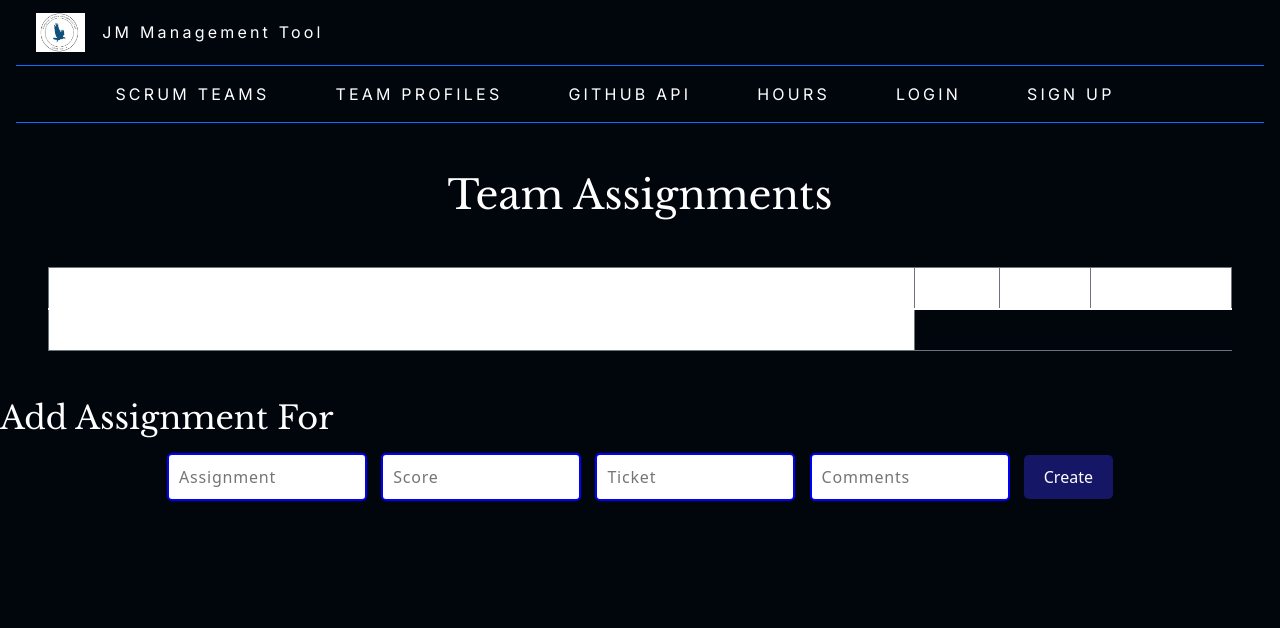
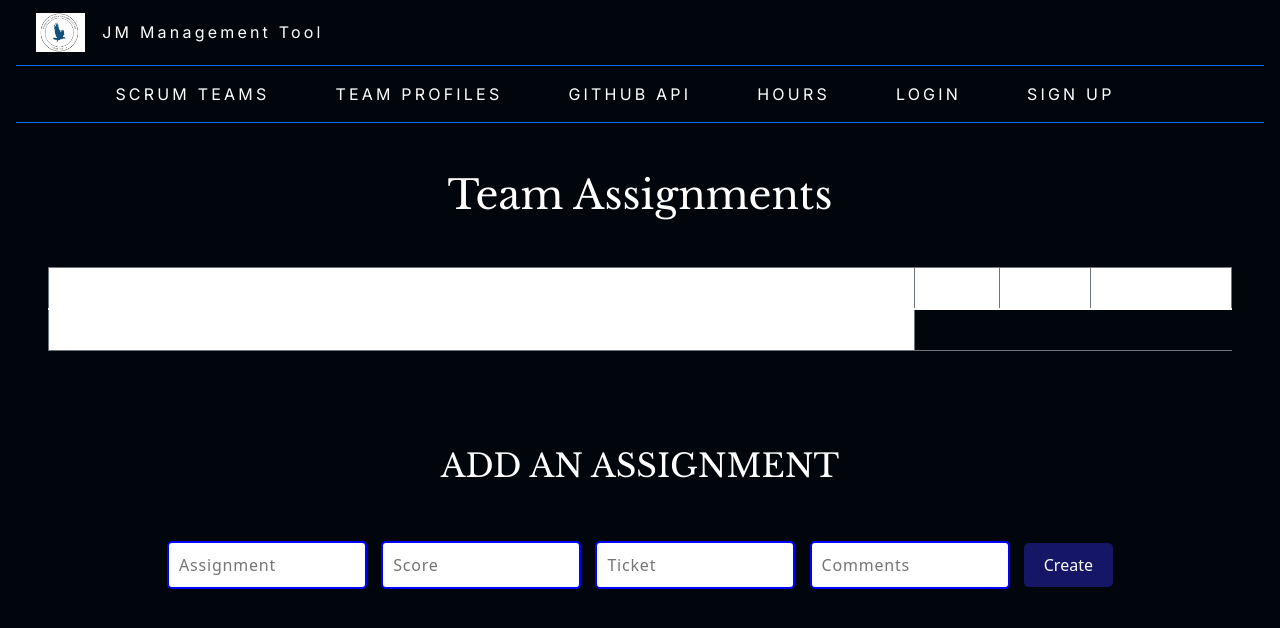
Before and after one commit to saumyapalk23/codingprojfontend, a Jekyll site: the page built from teamAssignmentDatabase.md, in a window 1280 px wide. Shown: the top 628 px of the page. Built offline with Jekyll 4.4.1, drawn with Linux system fonts in a browser that asks for light colours; our own code applies the rules of GitHub Pages for plain Markdown files; the repository's description, which GitHub fills in, is left out.

Commit message:
cosmetics

```diff
--- a/teamAssignmentDatabase.md
+++ b/teamAssignmentDatabase.md
@@ -53,7 +53,7 @@
             </table>
         </div>
         <div>
-            <h2>Add Assignment For</h2>
+            <h2 class="text-center m-5">ADD AN ASSIGNMENT</h2>
         <div class="input-container">
             <form id="create-user-form">
                 <input type="text" id="assignment" placeholder="Assignment" name="assignment" required>
```
